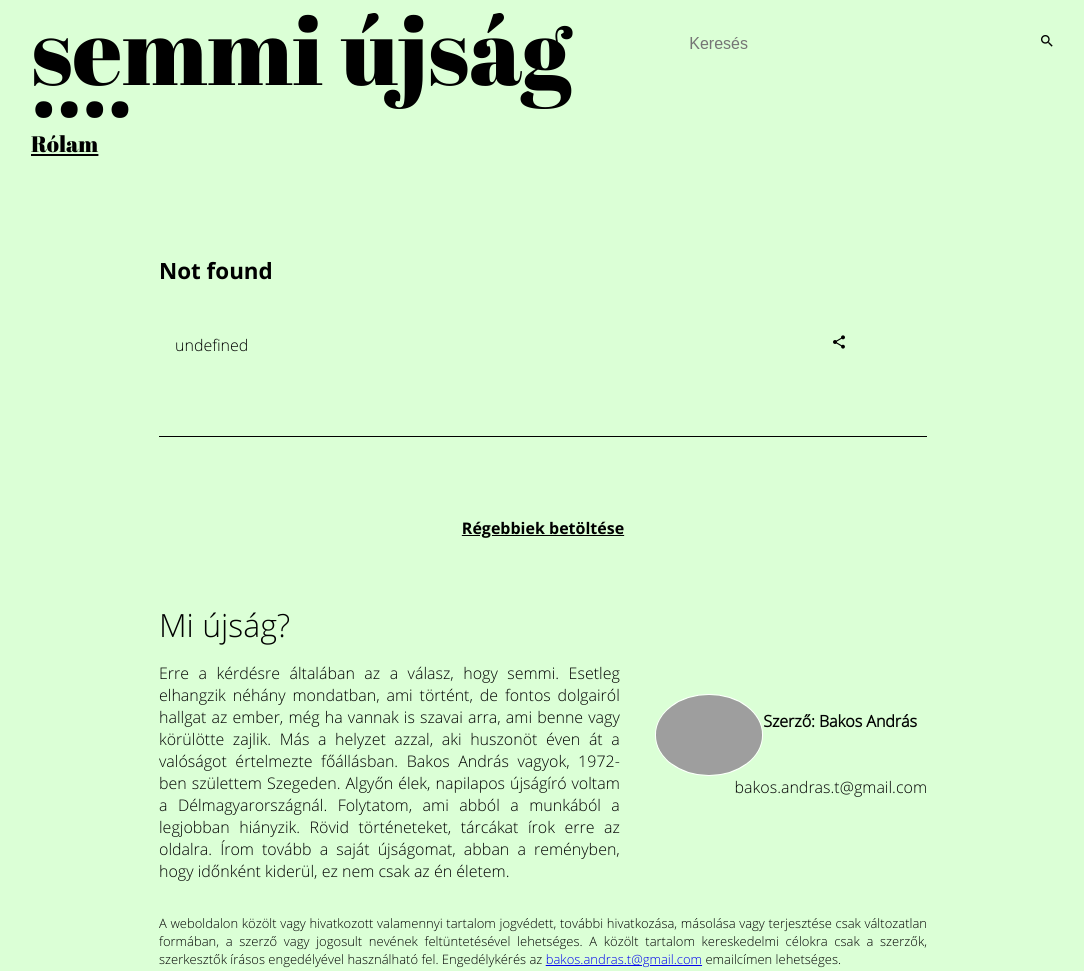
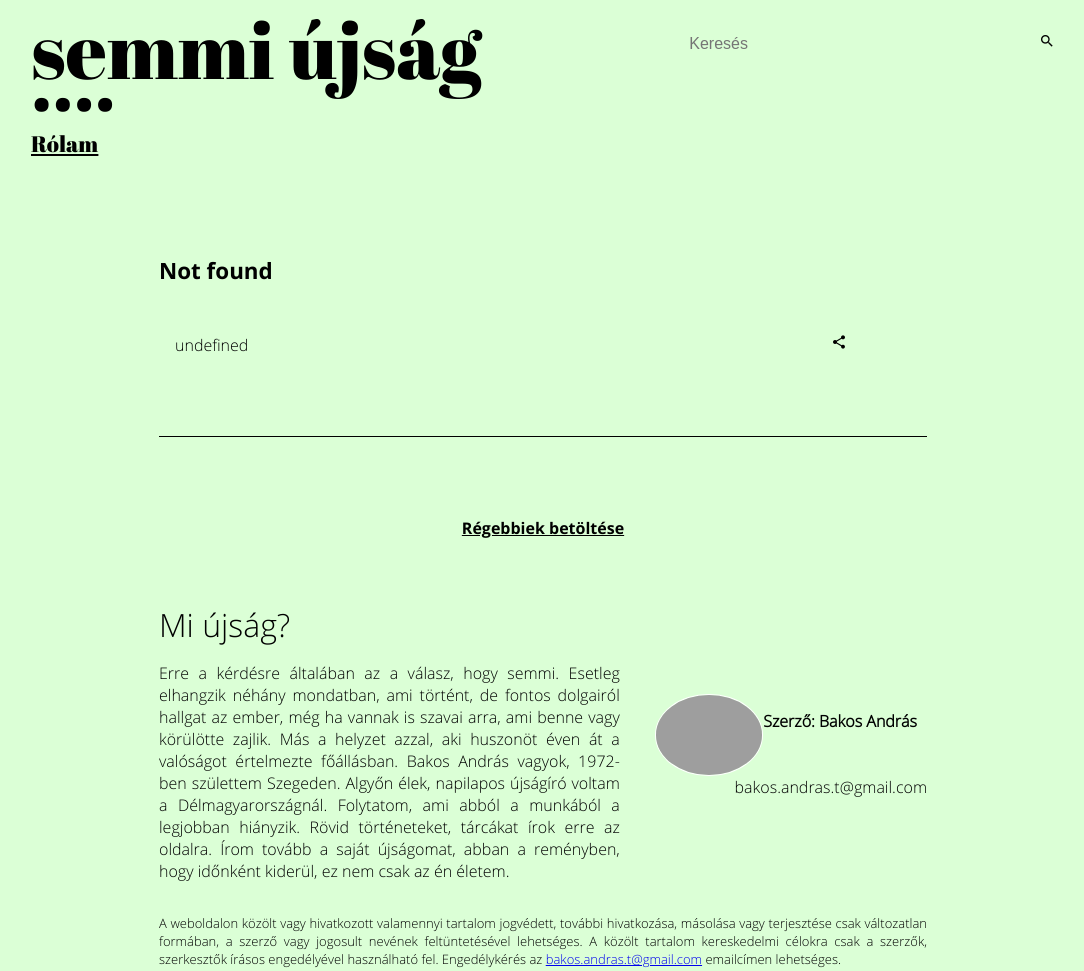
Before and after one commit to BenceBakos/semmiu, a plain HTML site: page index.html in a window 1280 px wide. Shown: the whole page, without its empty margins (97-1181 px from the left). Drawn offline with Linux system fonts and the light colour scheme; no server answers; grey boxes are pictures that could not be loaded.

Commit message:
Update style.css

```diff
--- a/css/style.css
+++ b/css/style.css
@@ -319,7 +319,7 @@ body{
 	}
 	#hero h1{
 		padding-top: 2rem;
-		font-size: 6rem;
+		font-size: 5rem;
 		line-height: 2rem;
 	}
 	#hero h3{
```
